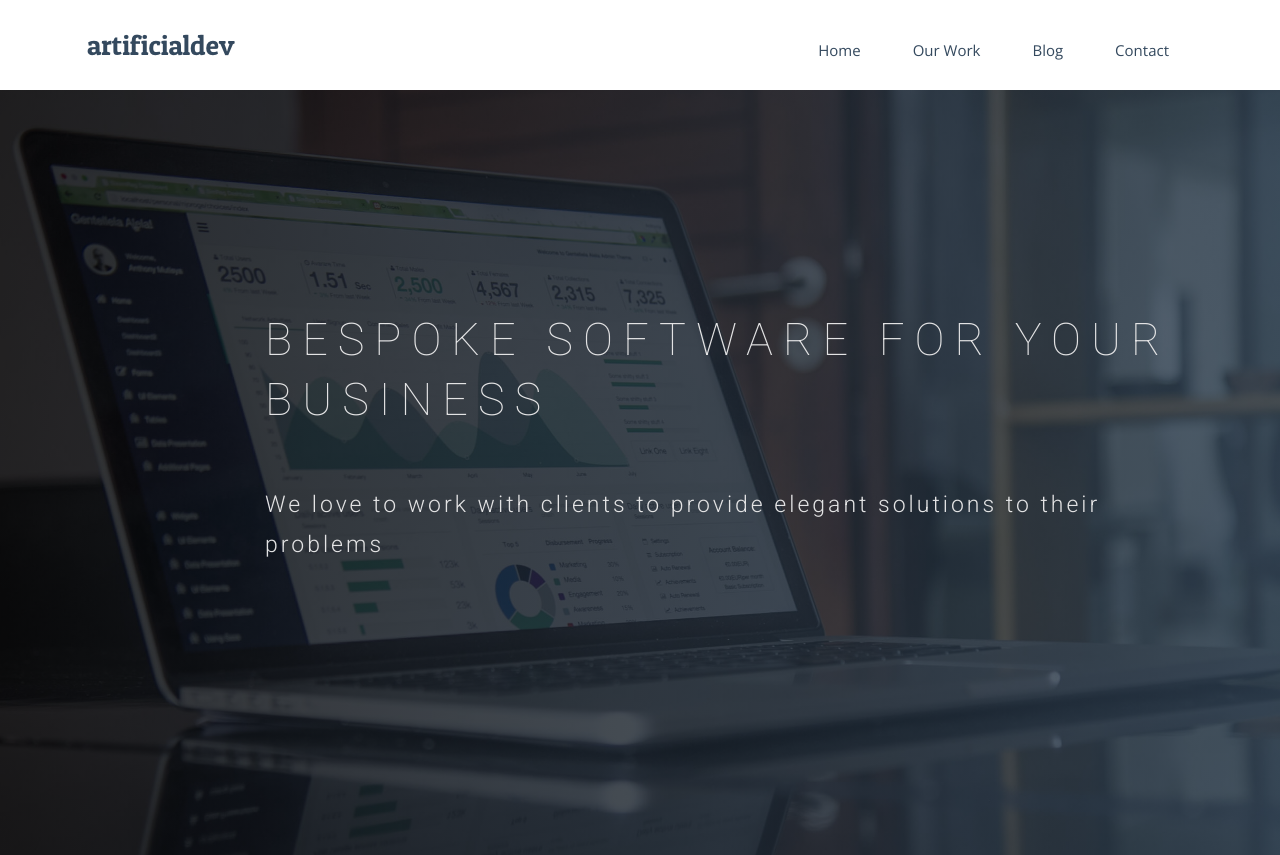
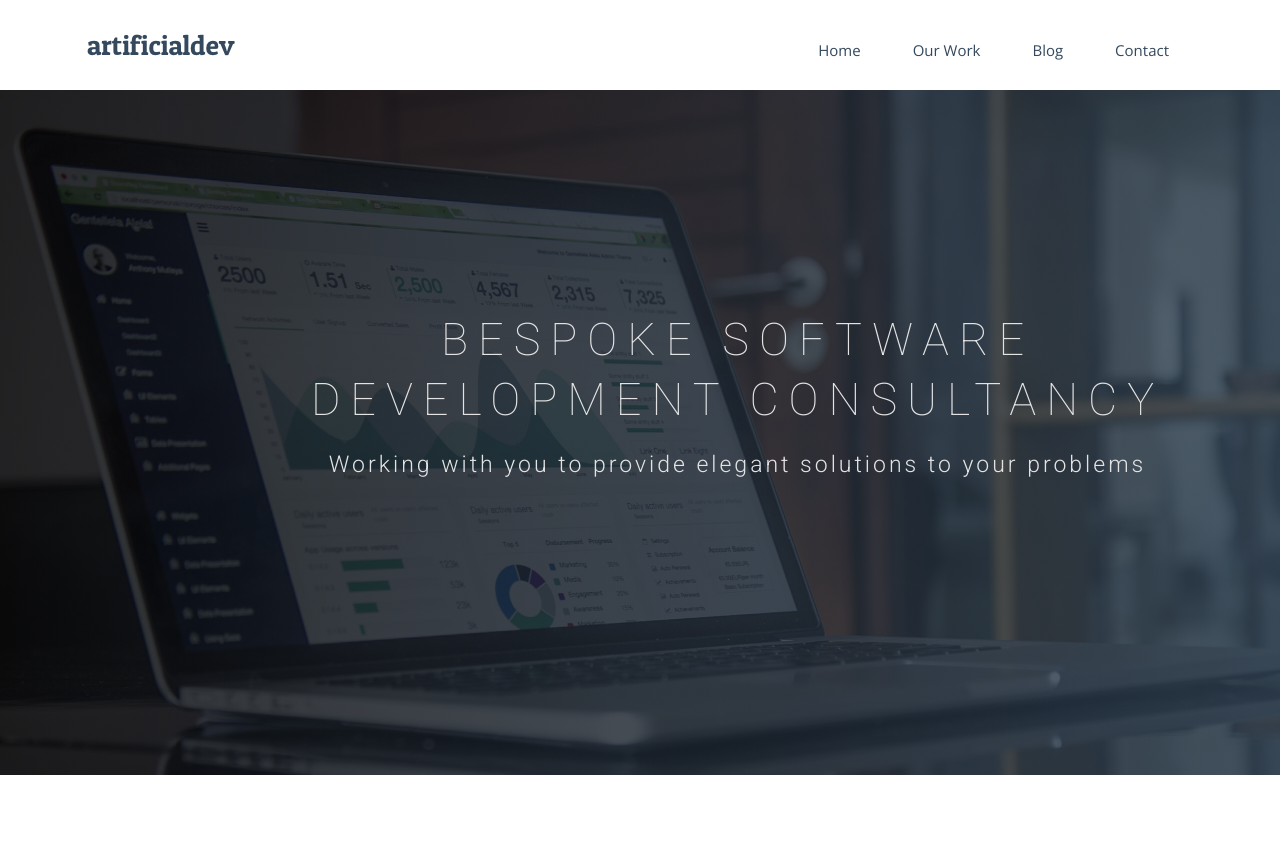
Before and after one commit to seanquinn/seanquinn.github.io, a Jekyll site: the page built from index.html, in a window 1280 px wide. Shown: the top 855 px of the page. Built offline with Jekyll 4.4.1, drawn with Linux system fonts in a browser that asks for light colours; nearby versions of some CDN libraries; some web fonts are replaced; grey boxes are pictures that could not be loaded.

Commit message:
Add styling

```diff
--- a/css/style.css
+++ b/css/style.css
@@ -32,3 +32,11 @@
 .post-area a:hover {
   color: #0D0017;
 }
+
+.text-center{
+  text-align:center;
+}
+
+.spacer-down{
+  margin-top: -40px;
+}
--- a/index.html
+++ b/index.html
@@ -10,8 +10,8 @@
     <div class="row">
       <div class="col-md-10 col-md-offset-2">
         <div class="block">
-          <h1 class="animated">BESPOKE SOFTWARE FOR YOUR BUSINESS</h1>
-          <p class="animated">We love to work with clients to provide elegant solutions to their  problems</p>
+          <h1 class="animated text-center">BESPOKE SOFTWARE DEVELOPMENT CONSULTANCY</h1>
+          <p class="animated text-center spacer-down">Working with you to provide elegant solutions to your problems</p>
         </div>
       </div>
     </div>
```
